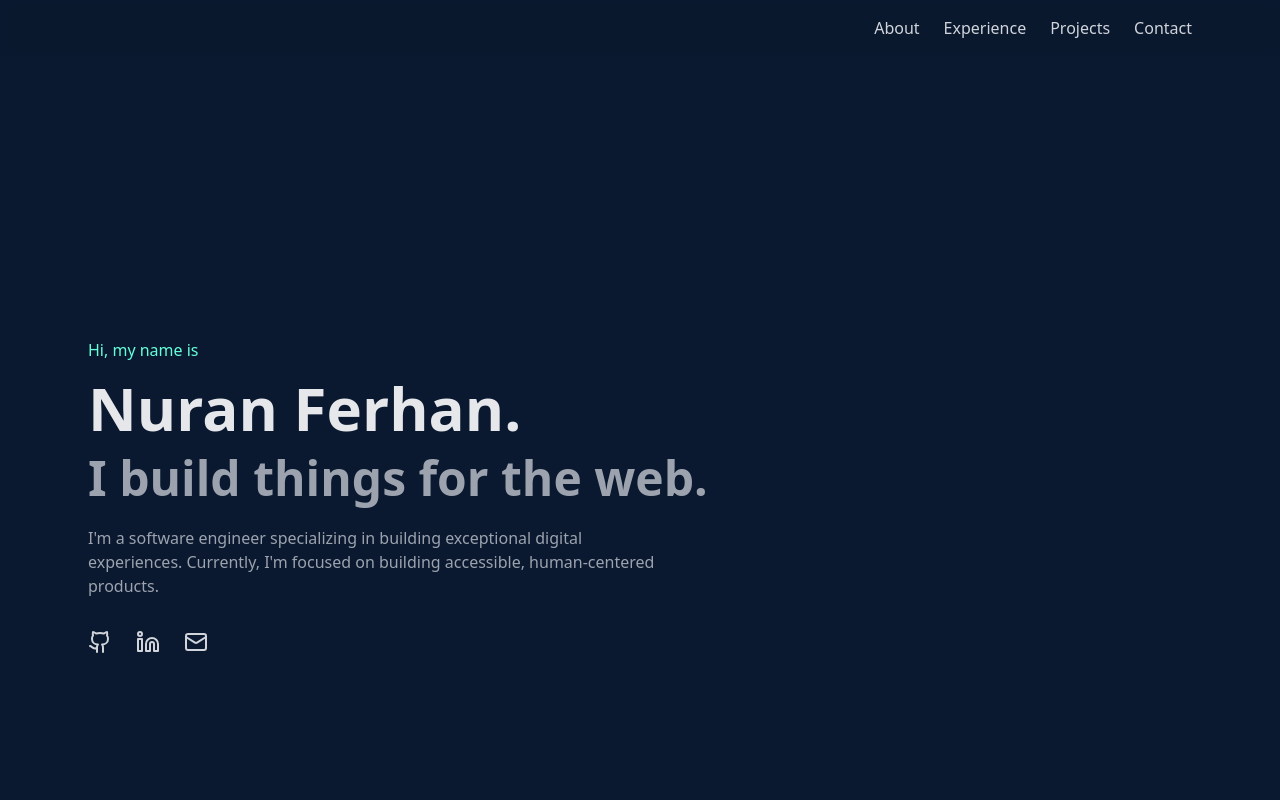
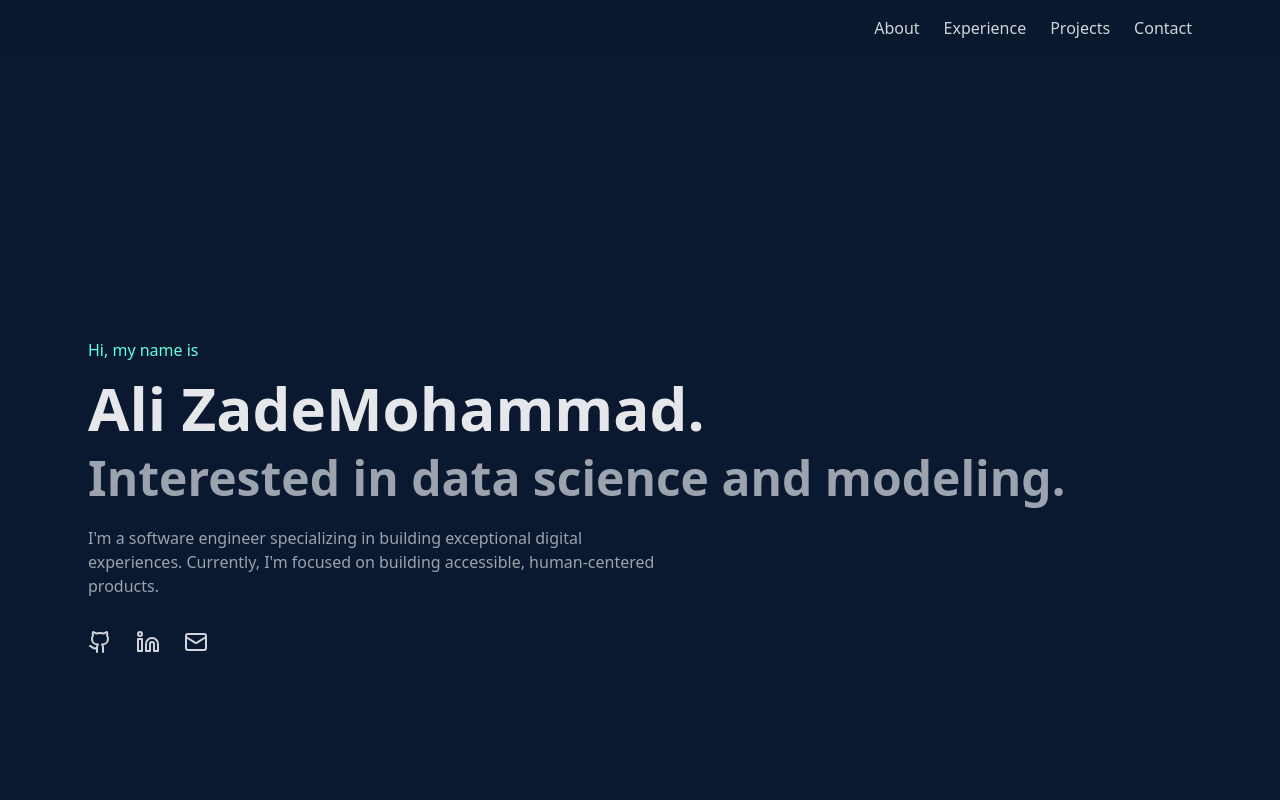
Before and after one commit to ali-zademohammad/website-personal, a React (Vite) app: page / in a window 1280 px wide. Shown: the top 800 px of the page. Built offline with nearby package versions, Linux system fonts and the light colour scheme.

Commit message:
Update App.tsx

```diff
--- a/src/App.tsx
+++ b/src/App.tsx
@@ -21,8 +21,8 @@ function App() {
         {/* Hero Section */}
         <section className="min-h-screen flex flex-col justify-center">
           <p className="text-[#64ffda] mb-4">Hi, my name is</p>
-          <h1 className="text-6xl font-bold text-gray-200 mb-4">Nuran Ferhan.</h1>
-          <h2 className="text-5xl font-bold text-gray-400 mb-6">I build things for the web.</h2>
+          <h1 className="text-6xl font-bold text-gray-200 mb-4">Ali ZadeMohammad.</h1>
+          <h2 className="text-5xl font-bold text-gray-400 mb-6">Interested in data science and modeling.</h2>
           <p className="max-w-xl text-gray-400 mb-8">
             I'm a software engineer specializing in building exceptional digital experiences.
             Currently, I'm focused on building accessible, human-centered products.
```
